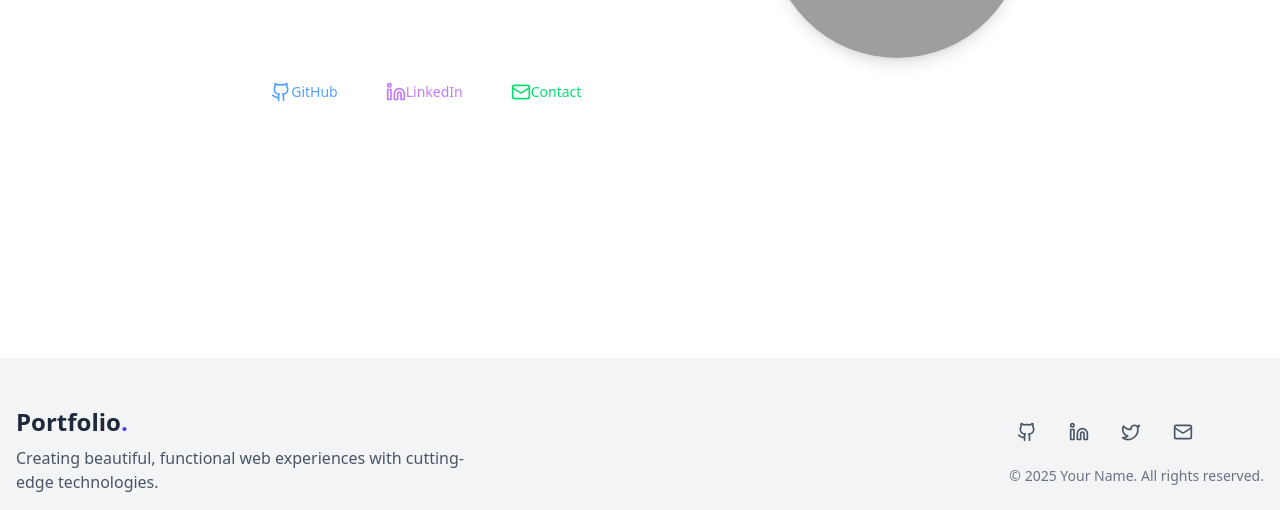
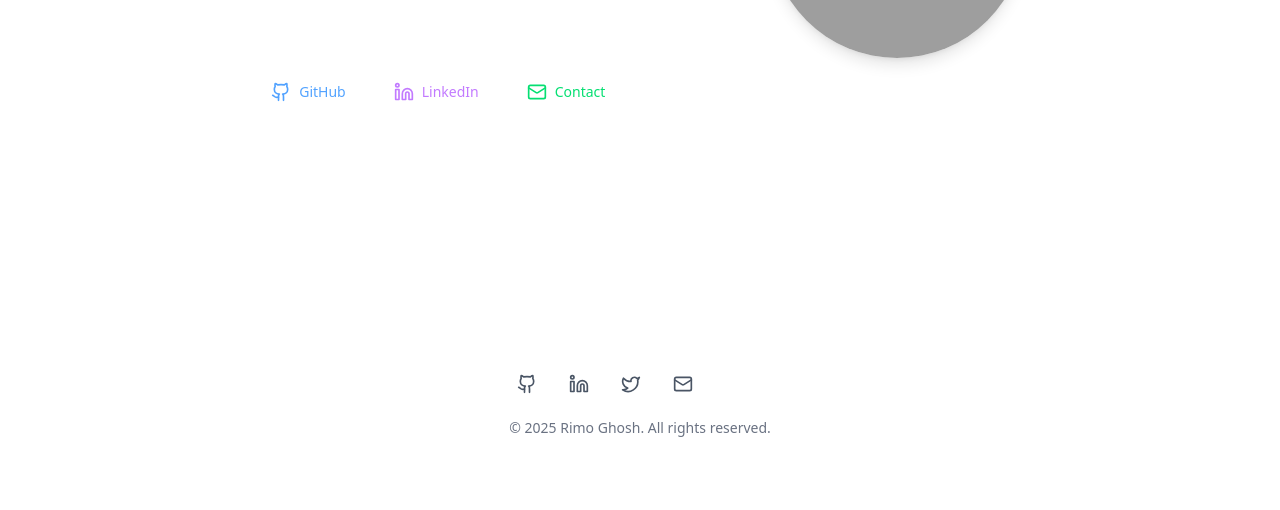
Before and after one commit to rimo02/My-Portfolio, a React (Vite) app in the folder client/: page / in a window 1280 px wide. Shown: the part 442-952 px from the top of the page. After the commit the page ends 888 px from the top, so only its background shows below. Built offline with nearby package versions, Linux system fonts and the light colour scheme; grey boxes are pictures that could not be loaded.

Commit message:
fixed ui

```diff
--- a/client/src/App.tsx
+++ b/client/src/App.tsx
@@ -9,6 +9,7 @@ import Projects from './components/sections/Projects';
 import Publications from './components/sections/Publications';
 import Education from './components/sections/Education';
 import Contact from './components/sections/Contact';
+import Experience from './components/sections/Experience';
 
 function App() {
   return (
@@ -24,6 +25,7 @@ function App() {
               <Route path="/publications" element={<Publications />} />
               <Route path="/education" element={<Education />} />
               <Route path="/contact" element={<Contact />} />
+              <Route path="/experience" element={<Experience/>} />
             </Routes>
           </main>
           <Footer />
--- a/client/src/components/layout/Footer.tsx
+++ b/client/src/components/layout/Footer.tsx
@@ -23,17 +23,9 @@ const Footer: React.FC = () => {
   };
 
   return (
-    <div className="bg-gray-100 dark:bg-gray-900 py-12">
+    <div className="py-2">
       <div className="container mx-auto px-4">
-        <div className="flex flex-col md:flex-row md:items-center justify-between">
-          <div className="mb-6 md:mb-0">
-            <h2 className="text-2xl font-bold text-gray-800 dark:text-white">
-              Portfolio<span className="text-indigo-600">.</span>
-            </h2>
-            <p className="mt-2 text-gray-600 dark:text-gray-400 max-w-md">
-              Creating beautiful, functional web experiences with cutting-edge technologies.
-            </p>
-          </div>
+        <div className="flex flex-col md:flex-row md:items-center justify-center">
 
           <div className="flex flex-col space-y-4">
             <div className="flex space-x-4">
@@ -51,7 +43,7 @@ const Footer: React.FC = () => {
               ))}
             </div>
             <p className="text-sm text-gray-500 dark:text-gray-500">
-              © {currentYear} Your Name. All rights reserved.
+              © {currentYear} Rimo Ghosh. All rights reserved.
             </p>
           </div>
         </div>
--- a/client/src/components/sections/Education.tsx
+++ b/client/src/components/sections/Education.tsx
@@ -20,7 +20,7 @@ const Education: React.FC = () => {
                         <Card className='p-4 dark:bg-violet-900'>
                             <CardHeader>
                                 <CardTitle className='text-3xl'>KIIT University</CardTitle>
-                                <CardDescription className='text-xl flex justify-between'>Bachelor of Technology in Computer Science and Engineering<br />
+                                <CardDescription className='md:text-xl text-lg flex justify-between'>Bachelor of Technology in Computer Science and Engineering<br />
                                     <span className="block text-sm">2021 - 2025</span></CardDescription>
                             </CardHeader>
 
--- a/client/src/components/sections/Experience.tsx
+++ b/client/src/components/sections/Experience.tsx
@@ -0,0 +1,7 @@
+const Experience = ()=>{
+    return (
+        <div className="min-h-screen">
+        </div>
+    )
+}
+export default Experience
--- a/client/src/components/sections/Home.tsx
+++ b/client/src/components/sections/Home.tsx
@@ -1,9 +1,10 @@
 import { Github, Linkedin, Mail } from 'lucide-react';
 import Animation from '../ui/Animation';
+import { Link } from 'react-router-dom';
 
 const Home = () => {
   return (
-    <div className="min-h-screen flex items-center justify-center px-6 md:px-8 lg:px-12">
+    <div className="min-h-screen flex items-center justify-center px-6 md:px-8 lg:px-12 overflow-auto ">
       <div className="flex flex-col md:flex-row items-center md:items-start gap-8 md:gap-10 justify-between w-full md:w-[75%] lg:w-[65%]">
         <Animation delay="delay-200">
           <div className="text-white text-center md:text-left">
@@ -25,7 +26,7 @@ const Home = () => {
                   rel="noopener noreferrer"
                   className="flex items-center justify-center"
                 >
-                  <Github className="w-4 h-4 md:w-5 md:h-5" />
+                  <Github className="w-4 h-4 md:w-5 md:h-5 mr-2" />
                   <span className="text-sm">GitHub</span>
                 </a>
               </button>
@@ -38,19 +39,19 @@ const Home = () => {
                   rel="noopener noreferrer"
                   className="flex items-center justify-center"
                 >
-                  <Linkedin className="w-4 h-4 md:w-5 md:h-5" />
+                  <Linkedin className="w-4 h-4 md:w-5 md:h-5 mr-2" />
                   <span className="text-sm">LinkedIn</span>
                 </a>
               </button>
               <button
                 className="bg-white/10 text-green-400 hover:bg-green-500/20 hover:text-green-300
                   border-green-500/30 transition-all duration-300
-                  px-3 py-2 rounded-full flex items-center gap-2 md:px-4 md:py-2"
+                  px-3 py-2 rounded-full flex items-center md:px-4 md:py-2"
               >
-                <a href="mailto:ghoshrimo02@gmail.com" className="flex items-center justify-center">
-                  <Mail className="w-4 h-4 md:w-5 md:h-5" />
+                <Link to="/contact  " className="flex items-center justify-center">
+                  <Mail className="w-4 h-4 md:w-5 md:h-5 mr-2" />
                   <span className="text-sm">Contact</span>
-                </a>
+                </Link>
               </button>
             </div>
           </div>
--- a/client/src/data/social.ts
+++ b/client/src/data/social.ts
@@ -8,7 +8,7 @@ export const socialLinks: SocialLink[] = [
   },
   {
     platform: "LinkedIn",
-    url: "https://linkedin.com/in/username",
+    url: "https://www.linkedin.com/in/rimo-ghosh-03061b310/",
     icon: "linkedin",
   },
   {
```
